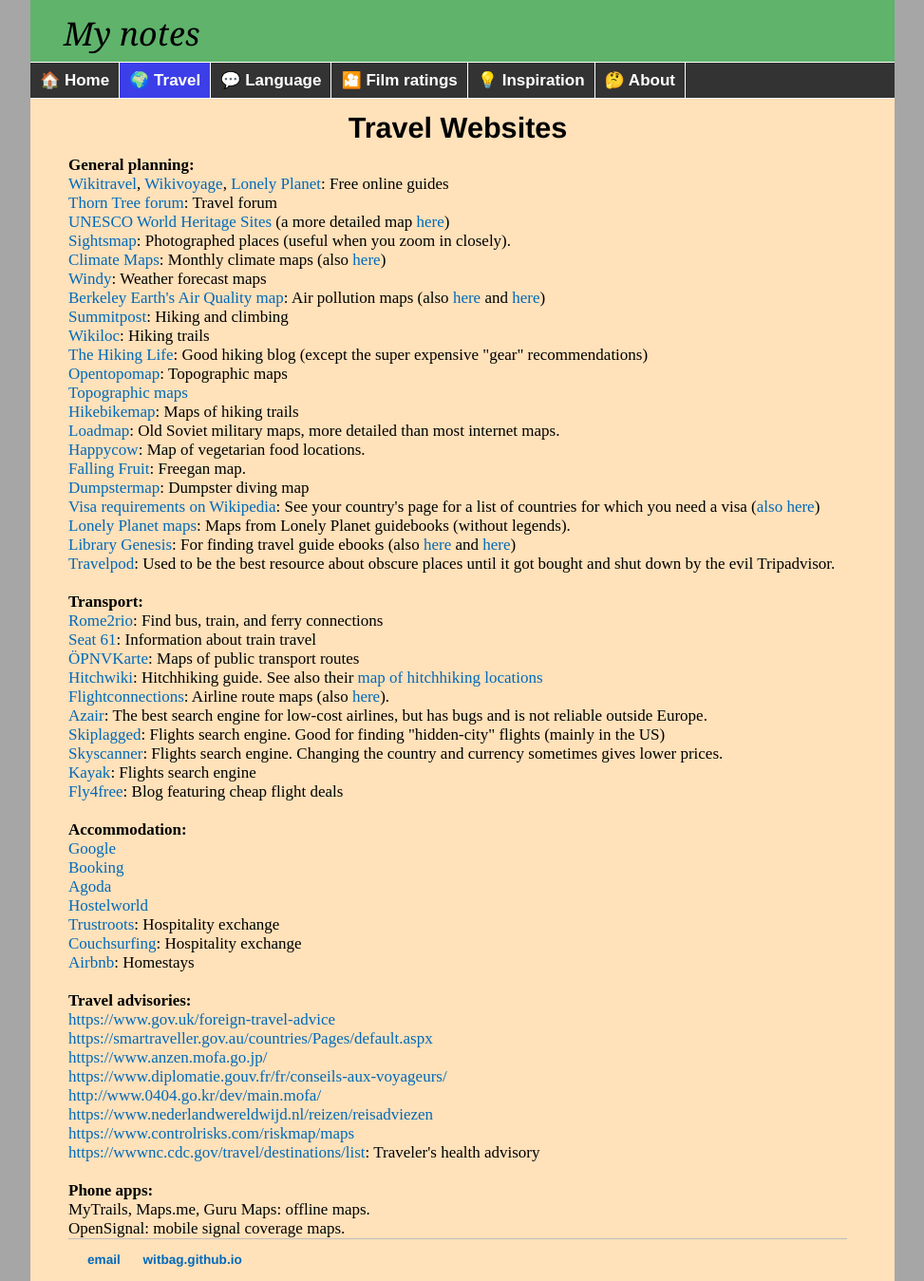
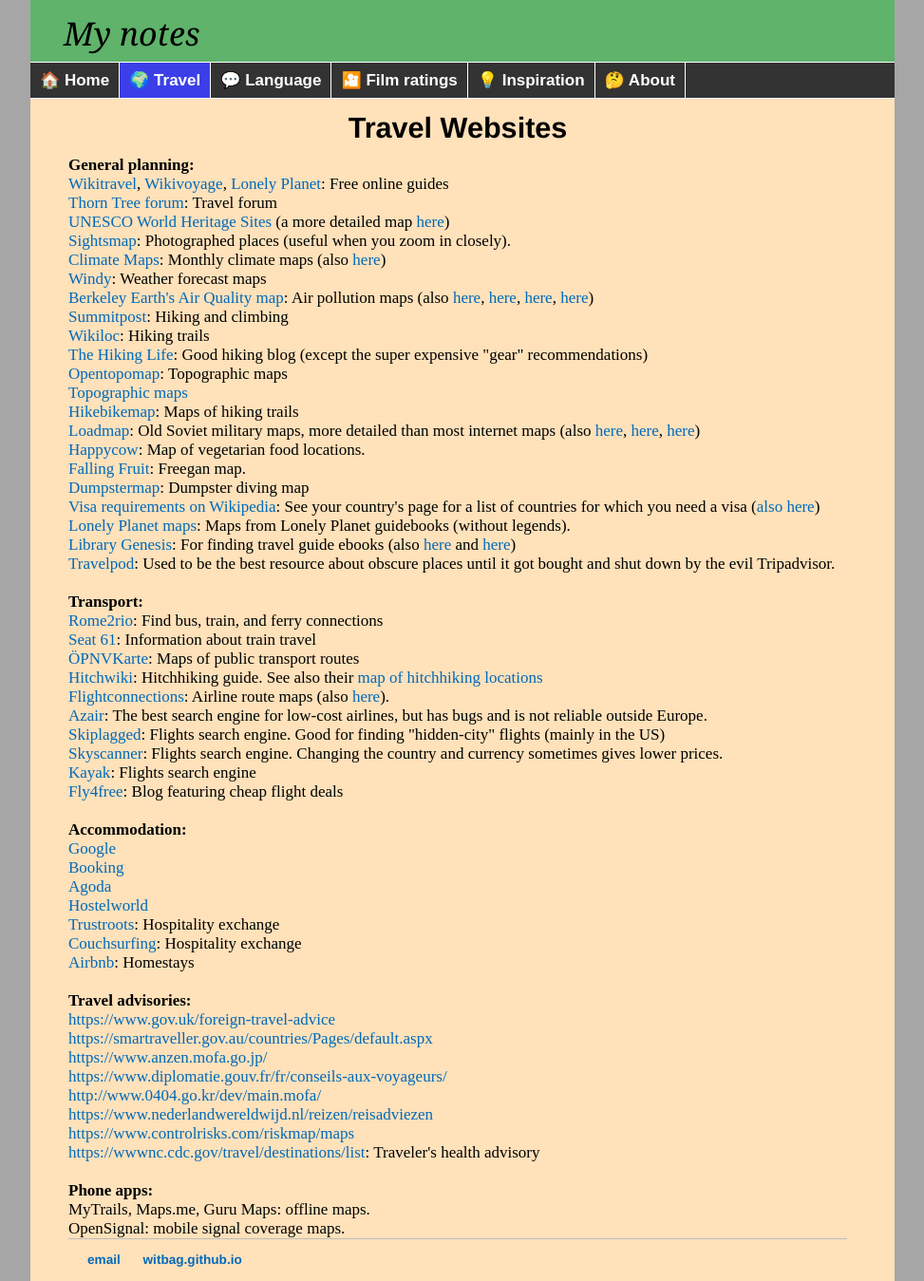
Before and after one commit to witbag/witbag.github.io, a Jekyll site: the page built from travel/resources.html, in a window 1280 px wide. Shown: the whole page at 95% size, without its empty margins (153-1126 px from the left). Built offline with Jekyll 4.4.1, drawn with Linux system fonts in a browser that asks for light colours.

Commit message:
Update resources.html

```diff
--- a/travel/resources.html
+++ b/travel/resources.html
@@ -15,14 +15,14 @@
 <a href="http://www.sightsmap.com/" target=_blank>Sightsmap</a>: Photographed places (useful when you zoom in closely).<br>
 <a href="http://climatemaps.romgens.com/" target=_blank>Climate Maps</a>: Monthly climate maps (also <a href="https://climatereanalyzer.org/reanalysis/monthly_maps/index.php" target=_blank>here</a>)<br>
 <a href="https://www.windy.com/-Temperature-temp" target=_blank>Windy</a>: Weather forecast maps<br>
-<a href="http://berkeleyearth.lbl.gov/air-quality/main_map.php" target=_blank>Berkeley Earth's Air Quality map</a>: Air pollution maps (also <a href="https://www.airvisual.com/air-quality-map" target=_blank>here</a> and <a href="https://ehp.niehs.nih.gov/cms/asset/b2e69e34-f2f6-4321-a4e8-6a4dd11462db/ehp.1408646.g003.jpg" target=_blank>here</a>)<br>
+<a href="http://berkeleyearth.lbl.gov/air-quality/main_map.php" target=_blank>Berkeley Earth's Air Quality map</a>: Air pollution maps (also <a href="https://maps.s5p-pal.com/" target=_blank>here</a>, <a href="https://www.airvisual.com/air-quality-map" target=_blank>here</a>, <a href="https://ehp.niehs.nih.gov/cms/asset/b2e69e34-f2f6-4321-a4e8-6a4dd11462db/ehp.1408646.g003.jpg" target=_blank>here</a>, <a href="https://ars.els-cdn.com/content/image/1-s2.0-S0013935121000487-gr1_lrg.jpg" target=_blank>here</a>)<br>
 <a href="https://www.summitpost.org" target=_blank>Summitpost</a>: Hiking and climbing<br>
 <a href="https://www.wikiloc.com/wikiloc/map.do" target=_blank>Wikiloc</a>: Hiking trails<br>
 <a href="https://www.thehikinglife.com/" target=_blank>The Hiking Life</a>: Good hiking blog (except the super expensive "gear" recommendations)<br>
 <a href="https://opentopomap.org" target=_blank>Opentopomap</a>: Topographic maps<br>
 <a href="https://en-au.topographic-map.com/maps/dy4z/Asia/" target=_blank>Topographic maps</a><br>
 <a href="http://hikebikemap.org" target=_blank>Hikebikemap</a>: Maps of hiking trails<br>
-<a href="http://loadmap.net/en" target=_blank>Loadmap</a>: Old Soviet military maps, more detailed than most internet maps.<br>
+<a href="http://loadmap.net/en" target=_blank>Loadmap</a>: Old Soviet military maps, more detailed than most internet maps (also <a href="https://www.geamap.com/en/soviet/" target=_blank>here</a>, <a href="https://maps.vlasenko.net/soviet-military-topographic-map/" target=_blank>here</a>, <a href="https://iu.maps.arcgis.com/apps/webappviewer/index.html?id=3003eaf8107048aeabd74b74a1481cb4" target=_blank>here</a>)<br>
 <a href="https://www.happycow.net/veggiemap" target=_blank>Happycow</a>: Map of vegetarian food locations.<br>
 <a href="http://fallingfruit.org/" target=_blank>Falling Fruit</a>: Freegan map.<br>
 <a href="http://dumpstermap.org/" target=_blank>Dumpstermap</a>: Dumpster diving map<br>
```
